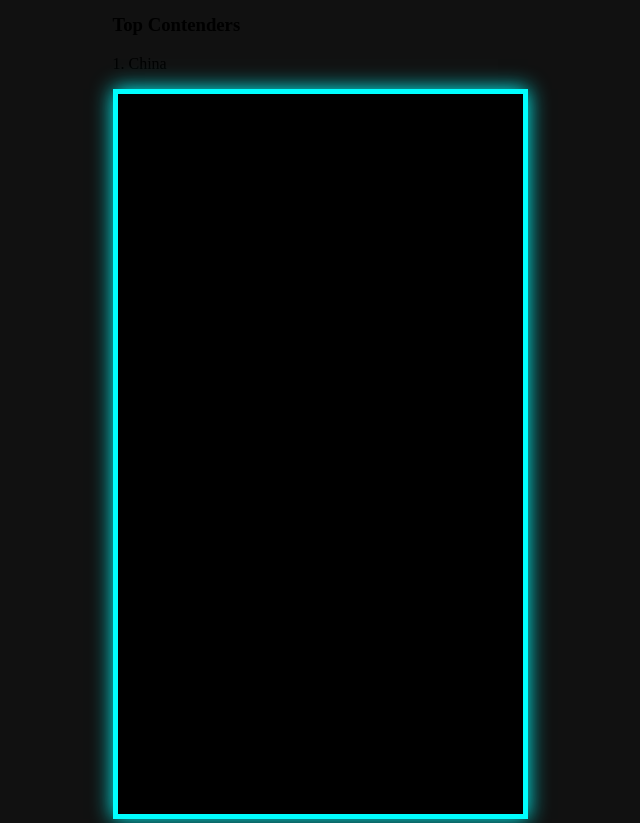
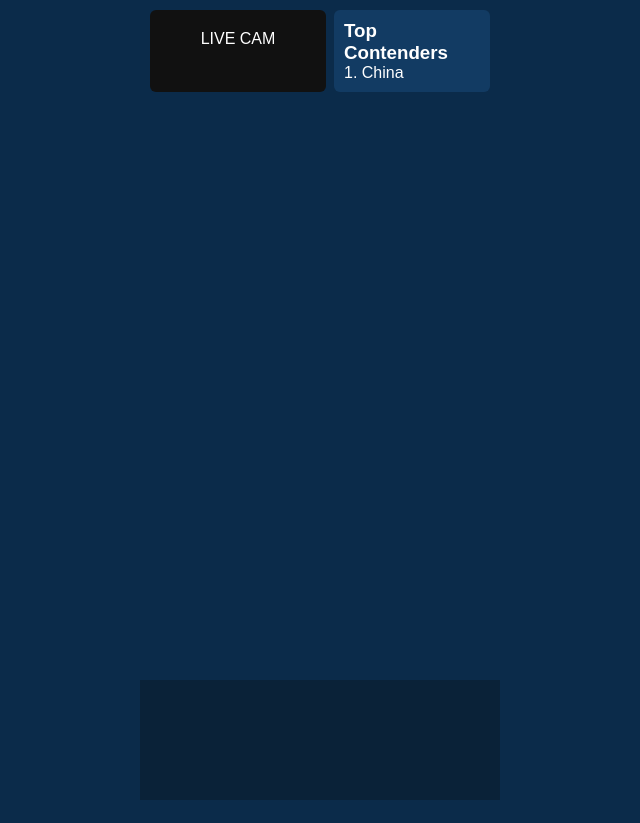
Before and after one commit to atxambek/Game-flag, a website: page public/index.html in a window 1280 px wide. Shown: the whole page, without its empty margins (320-960 px from the left). After the commit the page ends 800 px from the top, so only its background shows below. Drawn offline with Linux system fonts and the light colour scheme.

Commit message:
Update style.css

```diff
--- a/public/style.css
+++ b/public/style.css
@@ -1,2 +1,59 @@
-body{margin:0;background:#111;display:flex;justify-content:center;align-items:center;height:100vh;overflow:hidden;}
-canvas{background:#000;border:5px solid #00ffff;box-shadow:0 0 20px #00ffff;height:90vh;aspect-ratio:9/16;}
+* {
+  margin: 0;
+  padding: 0;
+  box-sizing: border-box;
+  font-family: Arial, sans-serif;
+}
+
+body {
+  background: #0b2b4a;
+  height: 100vh;
+  display: flex;
+  justify-content: center;
+}
+
+.app {
+  width: 360px;
+  height: 100vh;
+  display: flex;
+  flex-direction: column;
+}
+
+.top {
+  display: flex;
+  padding: 10px;
+}
+
+.camera {
+  flex: 1;
+  background: #111;
+  color: #fff;
+  text-align: center;
+  padding: 20px;
+  border-radius: 6px;
+}
+
+.score {
+  flex: 1;
+  background: #123b63;
+  color: #fff;
+  margin-left: 8px;
+  padding: 10px;
+  border-radius: 6px;
+}
+
+canvas {
+  flex: 1;
+}
+
+.bottom {
+  height: 120px;
+  background: #0a2238;
+  overflow-x: scroll;
+  display: flex;
+}
+
+.flags img {
+  height: 60px;
+  margin: 5px;
+}
```
